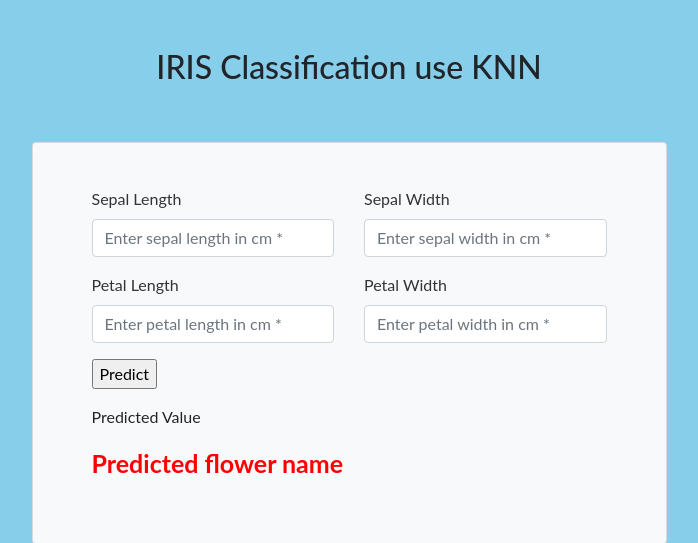
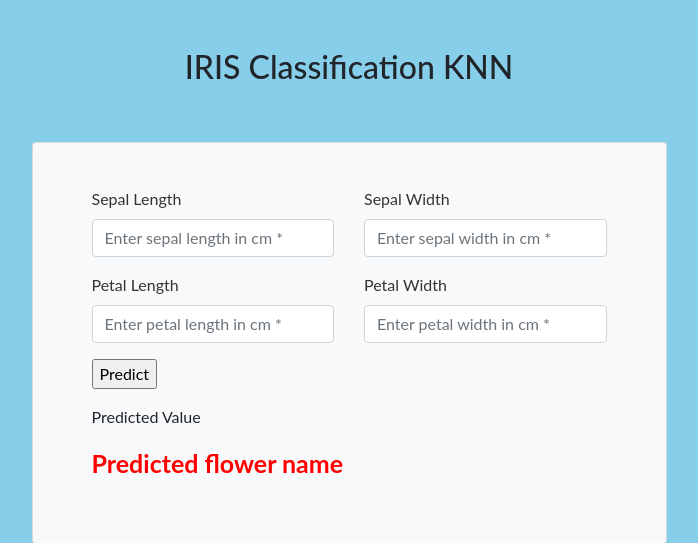
Before and after one commit to ondinhk/iris_app_knn, a Flask app: page / in a window 1280 px wide. Shown: the top 543 px of the page, without its empty margins (291-989 px from the left). Run offline with Flask 2, Linux system fonts and the light colour scheme; parts of the project's set-up code (start-up, migrations or seed data) failed here and were passed over; some libraries are stand-ins or nearby versions.

Commit message:
update index.html

```diff
--- a/templates/index.html
+++ b/templates/index.html
@@ -53,7 +53,7 @@
 <body style="background: #87ceeb">
     <div class="container">
         <div class=" text-center mt-5 mb-5 ">
-            <h2>IRIS Classification use KNN</h2>
+            <h2>IRIS Classification KNN</h2>
         </div>
         <div class="row ">
             <div class="col-lg-7 mx-auto">
```
